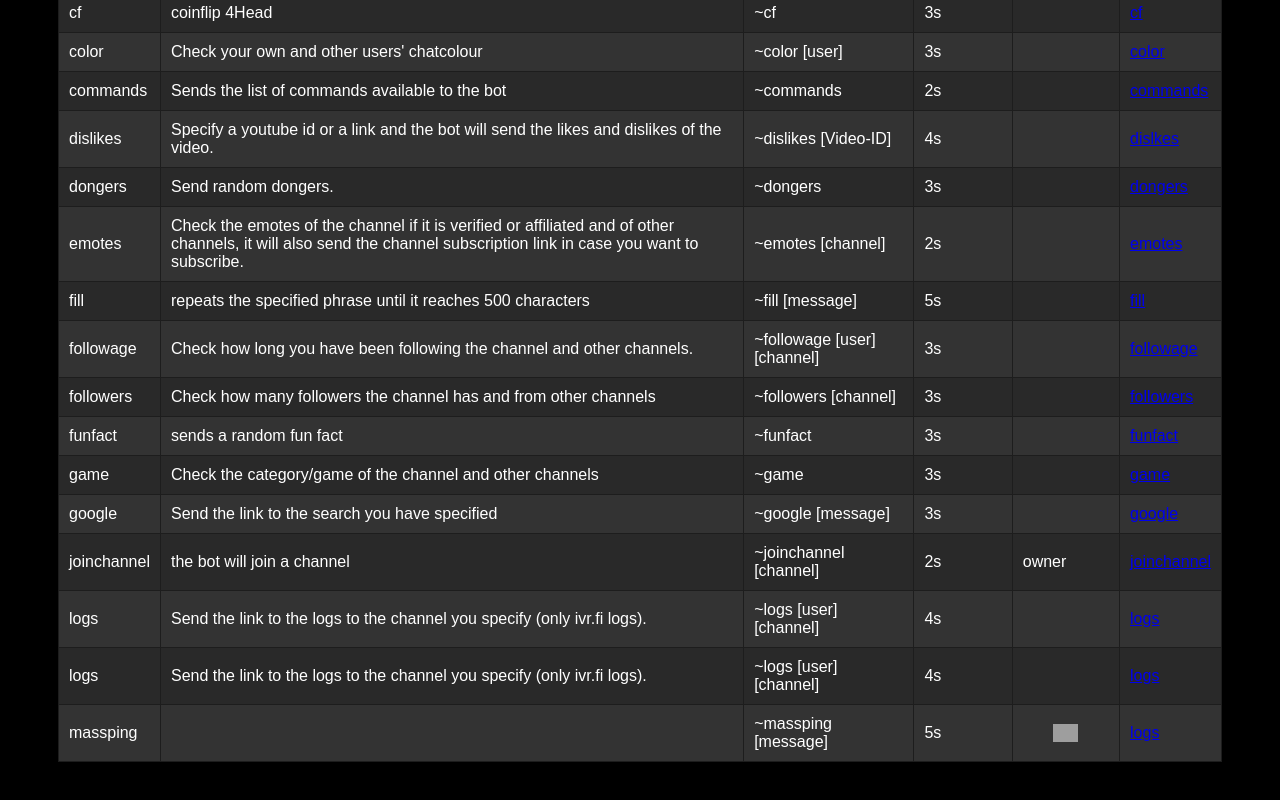
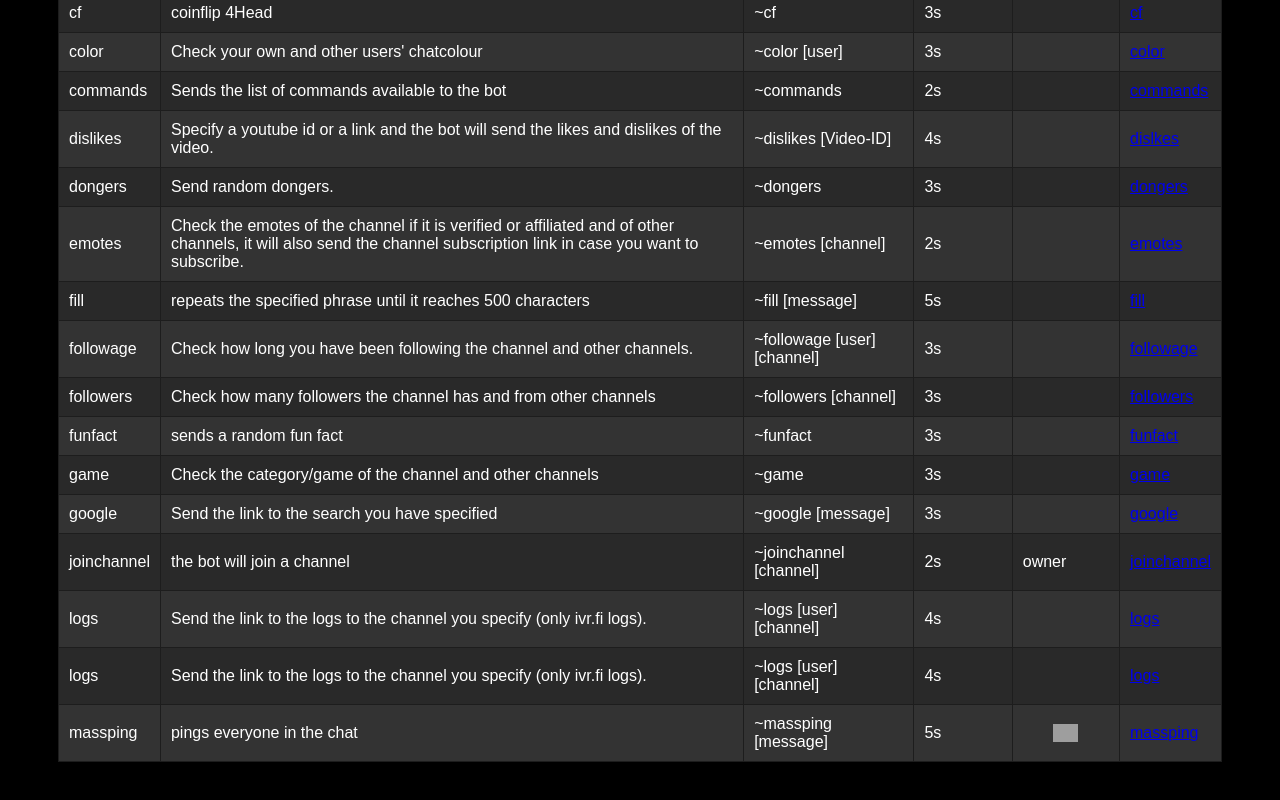
Before and after one commit to ypbt/commands, a plain HTML site: page index.html in a window 1280 px wide. Shown: the part 614-1414 px from the top of the page. Drawn offline with Linux system fonts and the light colour scheme; grey boxes are pictures that could not be loaded.

Commit message:
Update index.html

```diff
--- a/index.html
+++ b/index.html
@@ -229,13 +229,13 @@
                 </tr>
                 <tr>
                     <td>massping</td>
-                    <td></td>
+                    <td>pings everyone in the chat</td>
                     <td>~massping [message]</td>
                     <td>5s</td>
                     <td><img class="roles"
                         src="https://static-cdn.jtvnw.net/badges/v1/5527c58c-fb7d-422d-b71b-f309dcb85cc1/2"
                         width="25px"></td>
-                    <td><a href="https://i.nuuls.com/uvPli.png">logs</a></td>
+                    <td><a href="https://i.nuuls.com/S73uI.png">massping</a></td>
                 </tr>
                 <tr>
     </div>
```
